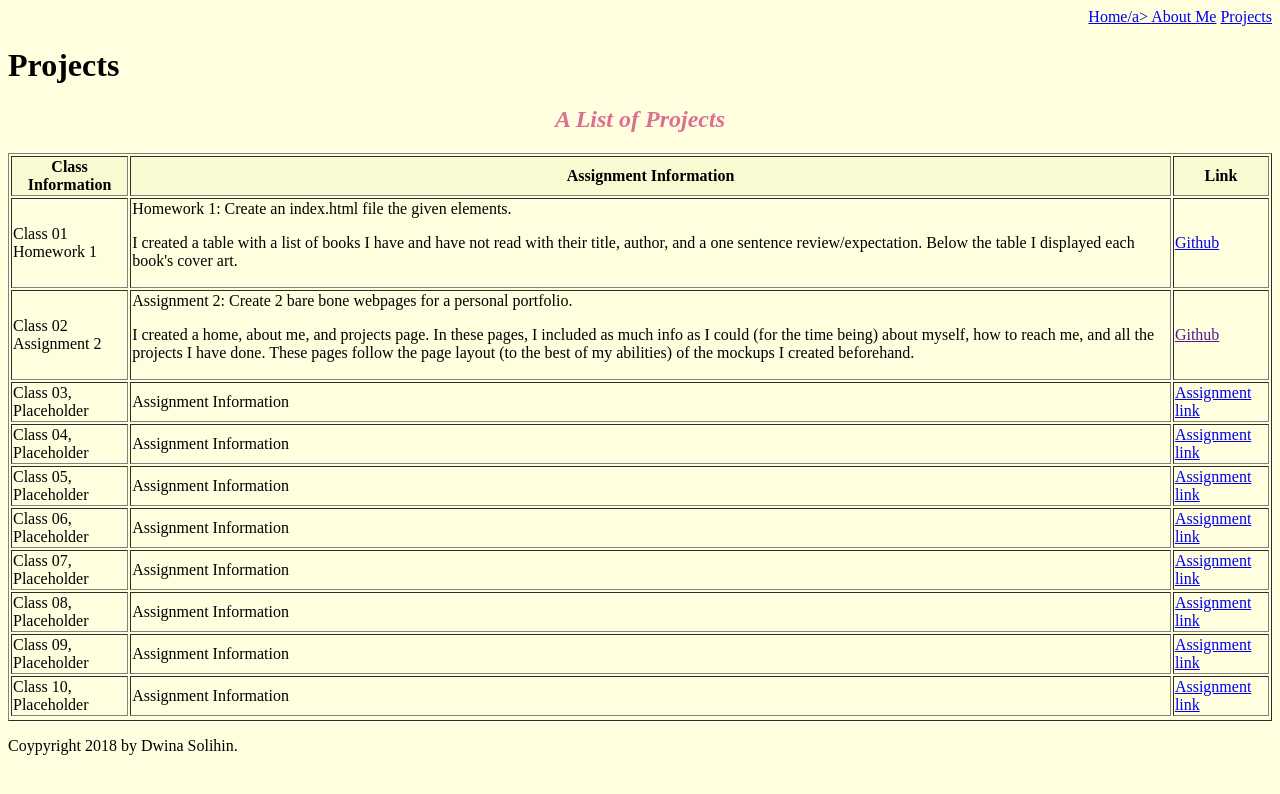
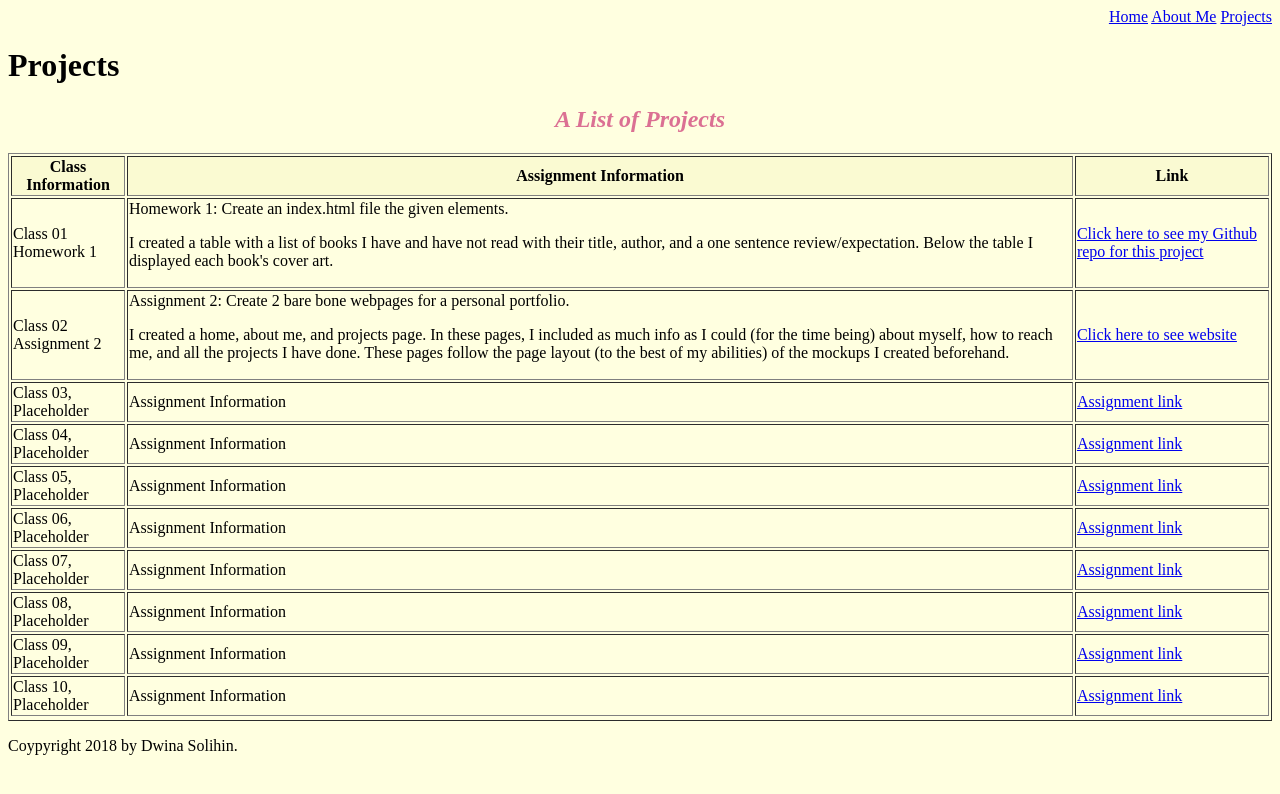
Before and after one commit to dwinasolihin/assignment-2, a plain HTML site: page projects.html in a window 1280 px wide. Drawn offline with Linux system fonts and the light colour scheme.

Commit message:
Fix bugs and link path

```diff
--- a/projects.html
+++ b/projects.html
@@ -17,7 +17,7 @@
   <body>
      <!--Placeholder to fix when you know how to add line and space out-->
     <nav style="text-align: right" style="font-size: 17px" >
-      <a href="index.html">Home/a>
+      <a href="index.html">Home</a>
       <a href="about-me.html" >About Me</a>
       <a href="projects.html">Projects</a>
     </nav>
@@ -40,7 +40,7 @@
           </p>
         </td>
         <td>
-          <a href="https://github.com/dwinasolihin/class01_hw1">Github</a>
+          <a href="https://github.com/dwinasolihin/class01_hw1">Click here to see my Github repo for this project</a>
         </td>
       </tr>
       <tr><!--Class02, Assignment2-->
@@ -52,7 +52,7 @@
           </p>
         </td>
         <td>
-          <a href="">Github</a>
+          <a href="https://dwinasolihin.github.io/assignment-2/">Click here to see website</a>
         </td>
       </tr>
       <tr><!--Class03, Placeholder-->
```
Also changed, not shown: index.html (+0 -1 lines).
